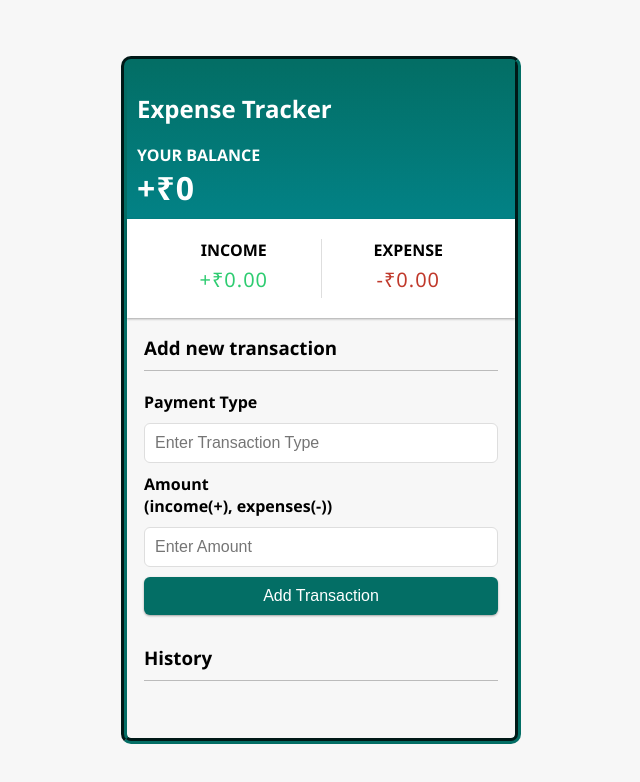
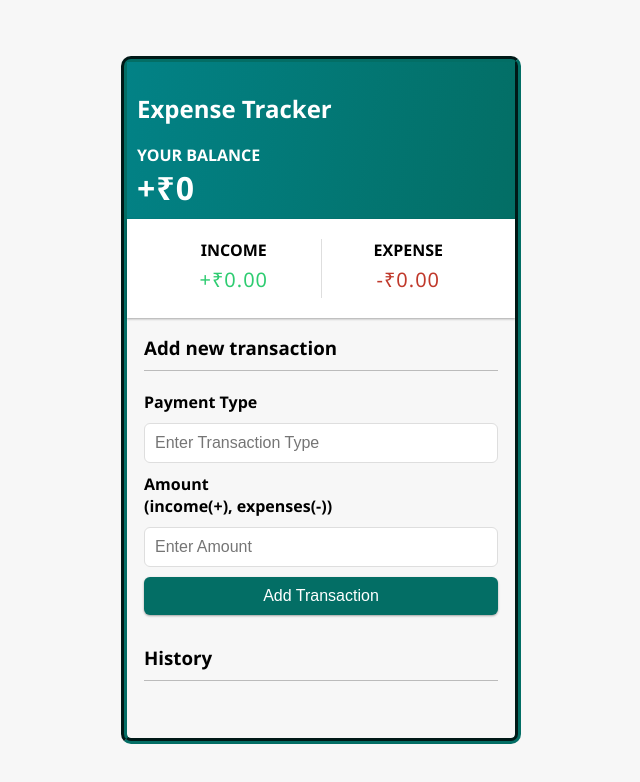
Before and after one commit to rajeshg0ud/expenseTracker, a React (Create React App) app: page / in a window 1280 px wide. Shown: the top 782 px of the page, without its empty margins (319-959 px from the left). Built offline with nearby package versions, Linux system fonts and the light colour scheme.

Commit message:
Update App.css

```diff
--- a/src/App.css
+++ b/src/App.css
@@ -25,7 +25,7 @@
   }
   .container .green{
     padding: 10px;
-    background: linear-gradient(0deg, #028286, #036e65);
+    background: linear-gradient(100deg, #028286, #036e65);
     color: white;
   }
   .container .white{
```
